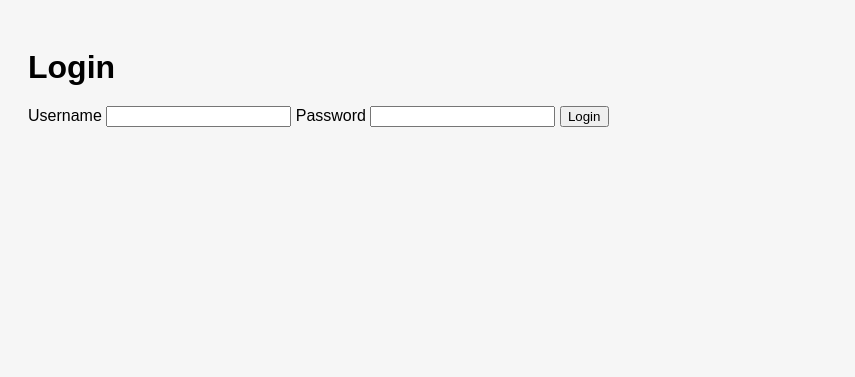
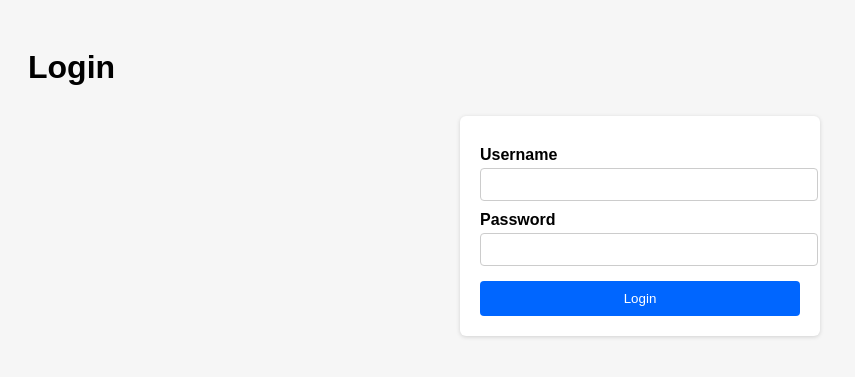
Before and after one commit to Kyuubi2709/fluxcloud-revenue-dashboard, a Flask app: page /login in a window 1280 px wide. Shown: the top 377 px of the page, without its empty margins (0-855 px from the left). Run offline with Flask 3, Linux system fonts and the light colour scheme.

Commit message:
Update styles.css

```diff
--- a/static/styles.css
+++ b/static/styles.css
@@ -6,6 +6,15 @@ body {
 
 h1, h2 {
     margin-bottom: 20px;
+}
+
+.logout-link {
+    position: absolute;
+    top: 20px;
+    right: 20px;
+    color: #007bff;
+    text-decoration: none;
+    font-weight: bold;
 }
 
 .stat-grid {
@@ -43,3 +52,43 @@ table th, table td {
 .hidden {
     display: none;
 }
+
+/* Login box */
+.login-box {
+    max-width: 320px;
+    margin: 30px auto;
+    padding: 20px;
+    background: white;
+    border-radius: 6px;
+    box-shadow: 0 1px 4px rgba(0,0,0,0.15);
+}
+
+.login-box label {
+    display: block;
+    margin-top: 10px;
+    font-weight: bold;
+}
+
+.login-box input {
+    width: 100%;
+    padding: 8px;
+    margin-top: 4px;
+    border: 1px solid #ccc;
+    border-radius: 4px;
+}
+
+.login-box button {
+    width: 100%;
+    margin-top: 15px;
+    padding: 10px;
+    background: #0066ff;
+    color: white;
+    border: none;
+    border-radius: 4px;
+    cursor: pointer;
+}
+
+.error {
+    color: red;
+    margin-bottom: 10px;
+}
```
